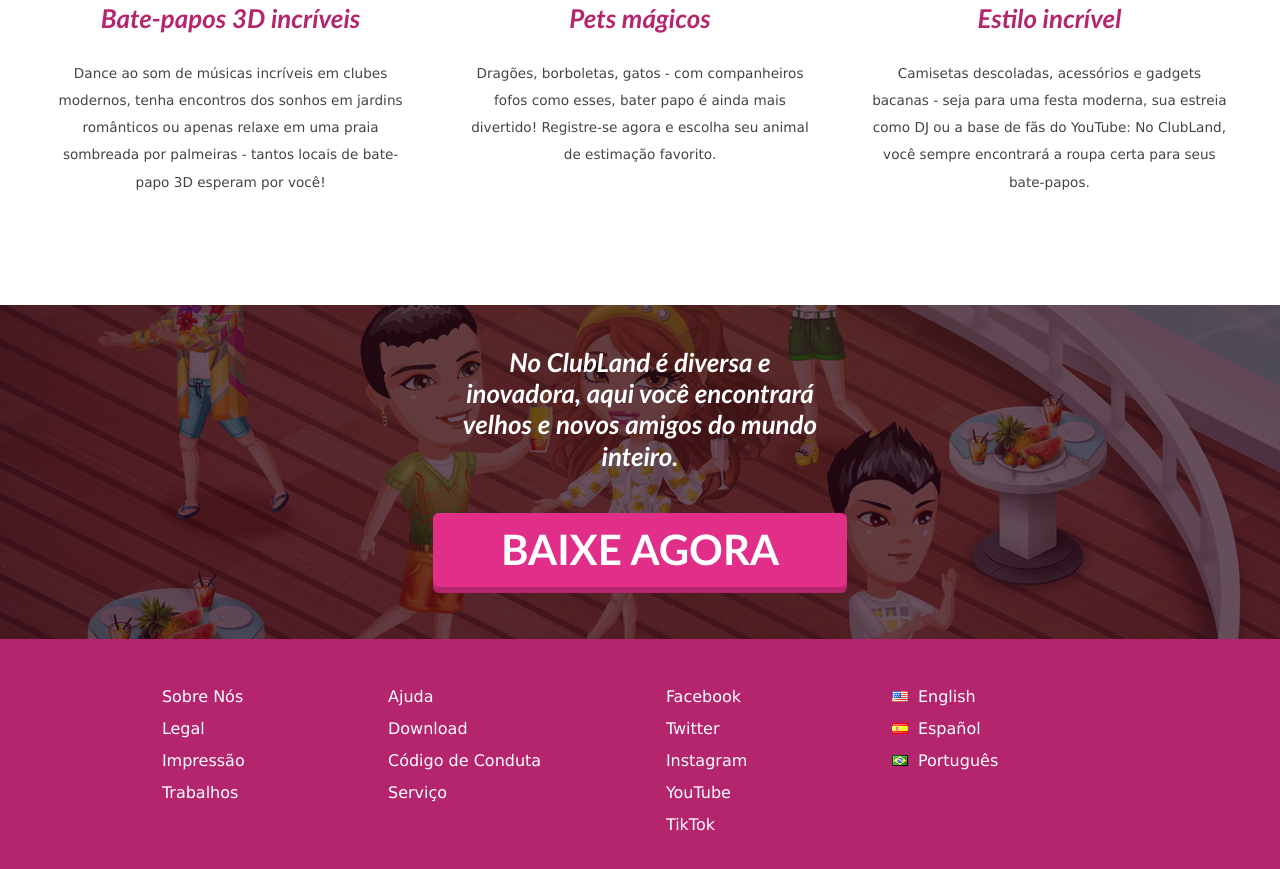
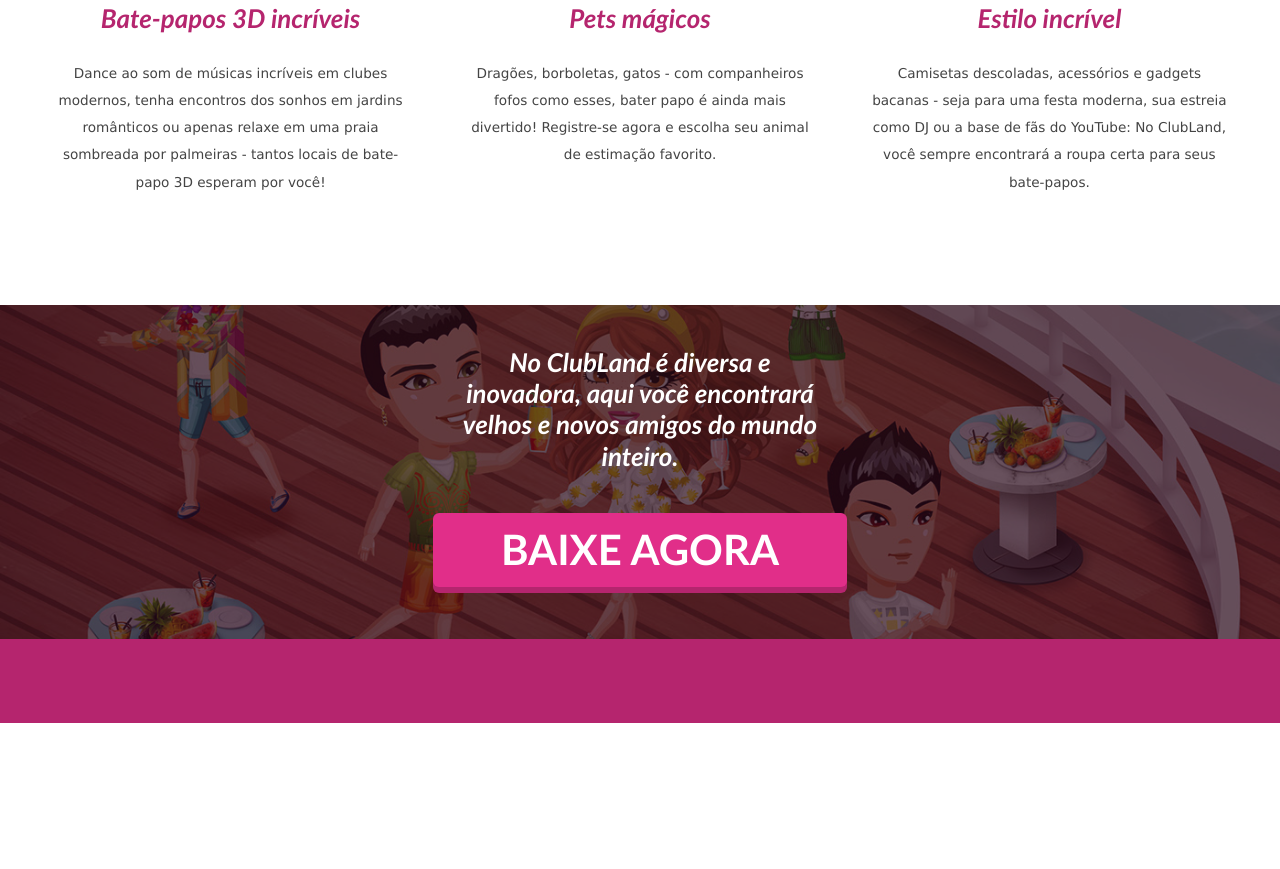
Before and after one commit to leviatan2024/leviatan, a plain HTML site: page index.html in a window 1280 px wide. Shown: the part 1304-2173 px from the top of the page. After the commit the page ends 2027 px from the top, so only its background shows below. Drawn offline with nearby package versions, Linux system fonts and the light colour scheme; no server answers; files whose address does not match are found by name.

```diff
--- a/index.html
+++ b/index.html
@@ -152,31 +152,10 @@
 						<div class="centered">
 							<div class="col l50">
 								<ul class="footer--section w100 s50">
-									<li><a href="" target="_blank">Sobre Nós</a></li>
-									<li><a href="" target="_blank">Legal</a></li>
-									<li><a href="" target="_blank">Impressão</a></li>
-									<li><a href="">Trabalhos</a></li>
+
 								</ul>
-				<ul class="footer--section w100 s50">
-					<li><a href="">Ajuda</a></li>
-					<li><a href="/download/ClubSetup_x64.exe">Download</a>
-					</li><li><a href="" target="_blank">Código de Conduta</a></li>
-					<li><a href="" target="_blank">Serviço</a></li>
-				</ul>
-			</div>
-			<div class="col l50">
-				<ul class="footer--section w100 s50">
-					<li><a href="" target="_blank">Facebook</a></li>
-					<li><a href="" target="_blank">Twitter</a></li>
-					<li><a href="" target="_blank">Instagram</a></li>
-					<li><a href="" target="_blank">YouTube</a></li>
-					<li><a href="" target="_blank">TikTok</a></li>
-				</ul>
-				<ul class="footer--section w100 s50">
-					<li><a href="https://avalify.com/"><span class="footer--flag sprite sprite-US"></span>English</a></li>
-					<li><a href="https://es.avalify.com/"><span class="footer--flag sprite sprite-ES"></span>Español</a></li>
-					<li><a href="https://pt.avalify.com/"><span class="footer--flag sprite sprite-BR"></span>Português</a></li>
-				</ul>
+
+
 				</div>
 								</div>
 	</footer>
```
